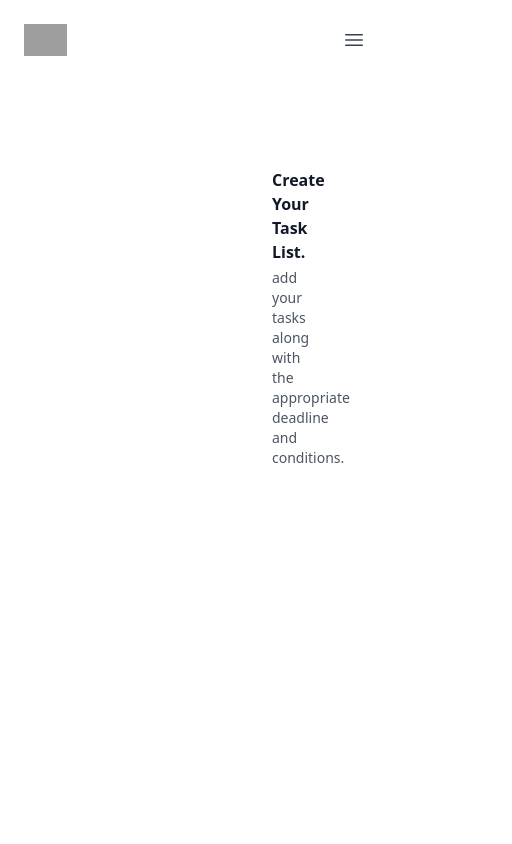
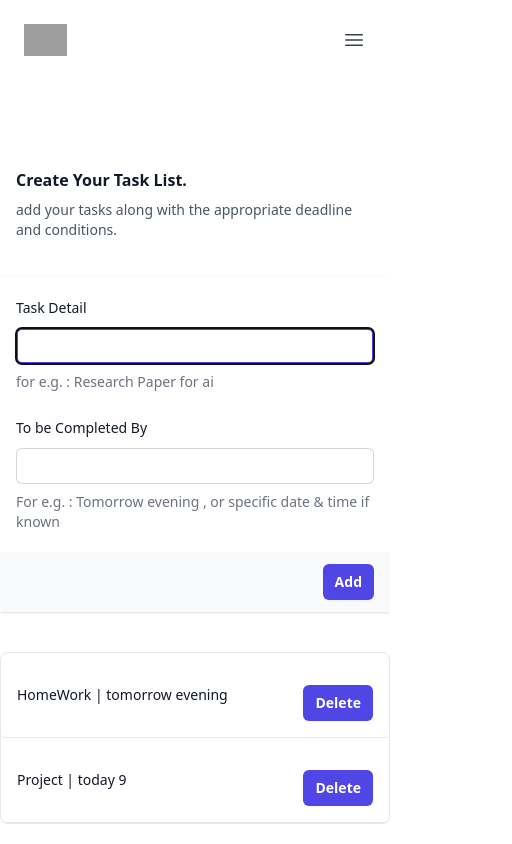
Before and after one commit to Deadpool-1000/TaskMaster, a React (Create React App) app in the folder Frontend/: page /form in a window 390 px wide. Shown: the top 844 px of the page, 512 px wide, since content can reach past the window. Built offline with nearby package versions, Linux system fonts and the light colour scheme; grey boxes are pictures that could not be loaded.

Commit message:
minor changes

```diff
--- a/Frontend/src/components/Form/Form.js
+++ b/Frontend/src/components/Form/Form.js
@@ -12,9 +12,9 @@ function Form() {
     setTaskList([...taskList, task]);
   }
   return (
-    <div className={`container mx-auto pt-32 p-64`}>
+    <div className={`container mx-auto pt-32 md:pl-64 md:pr-64  sm:pr-32 sm:pl-32`}>
       <InputForm addTask={addTask} />
-      <ul class="text-sm font-medium text-gray-900 bg-white border border-gray-200 rounded-lg dark:bg-gray-700 dark:border-gray-600 dark:text-white mt-10 ">
+      <ul className="text-sm font-medium text-gray-900 bg-white border border-gray-200 rounded-lg dark:bg-gray-700 dark:border-gray-600 dark:text-white mt-10 ">
         {taskList.map((task) => {
           return <Task title={task.title} deadline={task.deadline} />;
         })}
--- a/Frontend/src/components/Form/InputForm.js
+++ b/Frontend/src/components/Form/InputForm.js
@@ -21,7 +21,7 @@ function TaskForm(props) {
           <h3 className="text-base font-semibold leading-6 text-gray-900">
             Create Your Task List.
           </h3>
-          <p className="mt-1 text-sm text-gray-600">
+          <p className="mt-2 text-sm text-gray-600">
             add your tasks along with the appropriate deadline and conditions.
           </p>
         </div>
@@ -36,11 +36,11 @@ function TaskForm(props) {
               </p>
             </div> */}
           {/* </div> */}
-          <div className="mt-5 md:col-span-2 md:mt-0">
+          <div className="mt-5 md:col-span-2 md:mt-0 sm:col-span-1">
             <form onSubmit={handleSubmit}>
               <div className="overflow-hidden shadow sm:rounded-md">
                 <div className="bg-white px-4 py-5 sm:p-6">
-                  <div className="grid grid-cols-6 gap-6">
+                  <div className="grid md:grid-cols-6 gap-6 sm:grid-cols-1 lg:grid-cols-6">
                     <div className="col-span-6 sm:col-span-3">
                       <label
                         htmlFor="task-detail"
@@ -53,8 +53,7 @@ function TaskForm(props) {
                         name="first-name"
                         id="first-name"
                         autoComplete="given-name"
-                        className="mt-2 block w-full rounded-md border-0 py-1.5 text-gray-900 shadow-sm ring-1 rin
-                        g-inset ring-gray-300 placeholder:text-gray-400 focus:ring-2 focus:ring-inset focus:ring-indigo-600 sm:text-sm sm:leading-6"
+                        className="mt-2 block w-full rounded-md border-0 py-1.5 pl-7 pr-20 text-gray-900 ring-1 ring-inset ring-gray-300 placeholder:text-gray-400 focus:ring-2 focus:ring-inset focus:ring-indigo-600 sm:text-sm sm:leading-6"
                         value={task}
                         onChange={(e) => setTask(e.target.value)}
                         ref={taskInputRef}
@@ -76,7 +75,7 @@ function TaskForm(props) {
                         name="date"
                         id="date"
                         autoComplete="family-name"
-                        className="mt-2 block w-full rounded-md border-0 py-1.5 text-gray-900 shadow-sm ring-1 ring-inset ring-gray-300 placeholder:text-gray-400 focus:ring-2 focus:ring-inset focus:ring-indigo-600 sm:text-sm sm:leading-6"
+                        className="mt-2 block w-full rounded-md border-0 py-1.5 pl-7 pr-20 text-gray-900 ring-1 ring-inset ring-gray-300 placeholder:text-gray-400 focus:ring-2 focus:ring-inset focus:ring-indigo-600 sm:text-sm sm:leading-6"
                         value={deadline}
                         onChange={(e) => setDeadline(e.target.value)}
                       />
@@ -99,7 +98,6 @@ function TaskForm(props) {
             </form>
           </div>
         </div>
-
       </div>
     </>
   );
```
